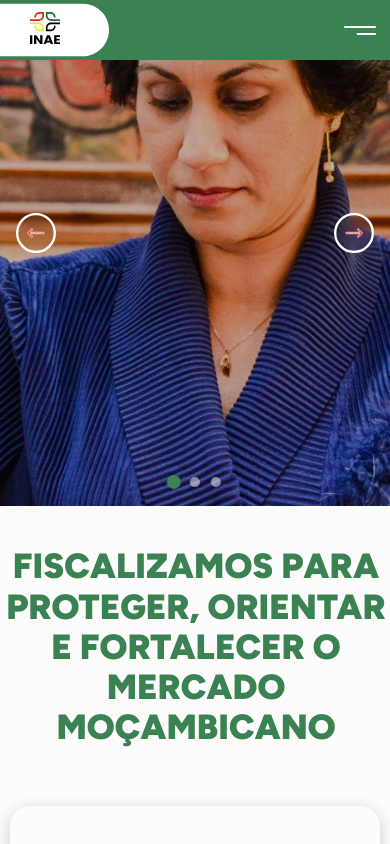
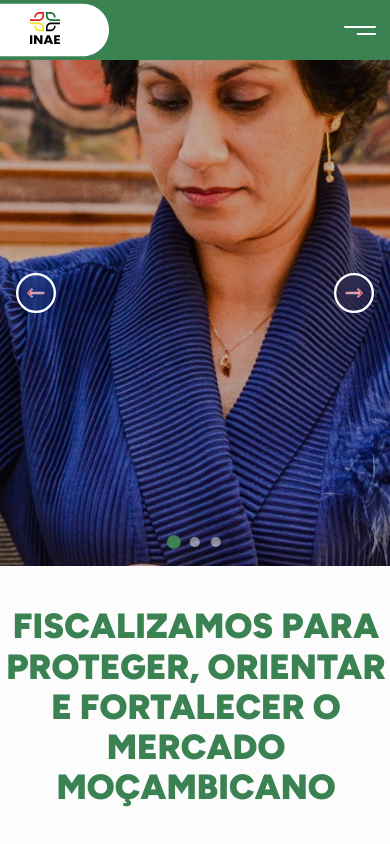
Before and after one commit to inaeinae16-byte/website, a Vue app: page / in a window 390 px wide. Shown: the top 844 px of the page. Built offline with nearby package versions, Linux system fonts and the light colour scheme.

Commit message:
Header responsivo

```diff
--- a/src/components/AppHeader.vue
+++ b/src/components/AppHeader.vue
@@ -87,7 +87,7 @@ header {
   width: 100%;
   height: 60px;
   background-color: var(--cor-verde);
-  position: fixed;
+  position: sticky;
   top: 0;
   left: 0;
   z-index: 1000;
@@ -328,6 +328,7 @@ li a:hover{
 
 /* Smartphones grandes (iPhone 14 Pro Max, Galaxy S23, etc) */
 @media (max-width: 480px) {
+
 
   .baselogo {
     width: 180px;
--- a/src/components/contacto/Contactohero.vue
+++ b/src/components/contacto/Contactohero.vue
@@ -382,7 +382,7 @@ textarea {
   import {  ref } from "vue";
   const isOpen = ref(false);
   const selectedText = ref("Selecione o assunto");
-
+  const selectedTextProvincia = ref ("Selecione a Provincia");
 
   const toggleSelect = () => {
     isOpen.value = !isOpen.value
--- a/src/components/home/HeroSection.vue
+++ b/src/components/home/HeroSection.vue
@@ -99,8 +99,7 @@ onBeforeUnmount(() => {
 
 .slide {
   position: absolute;
-  top: 0;
-  left: 0;
+  bottom: 60px;
   width: 100%;
   height: 100%;
   opacity: 0;
```
